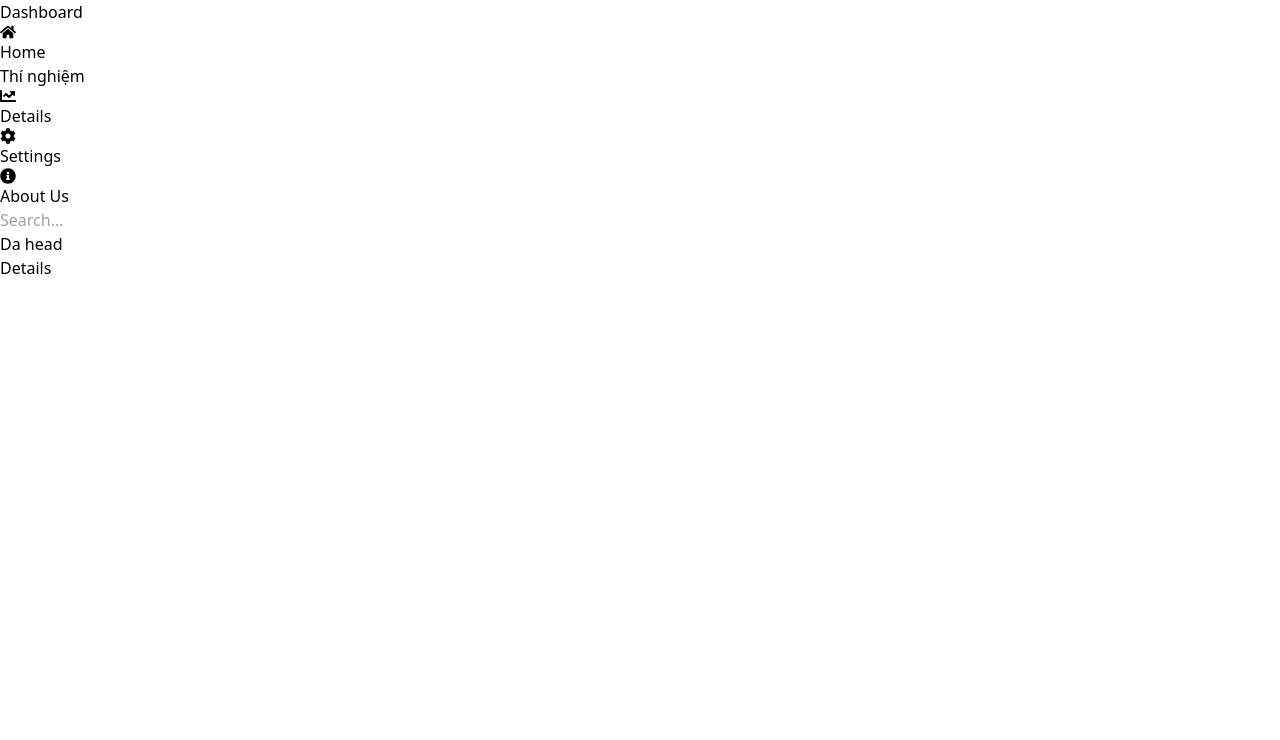
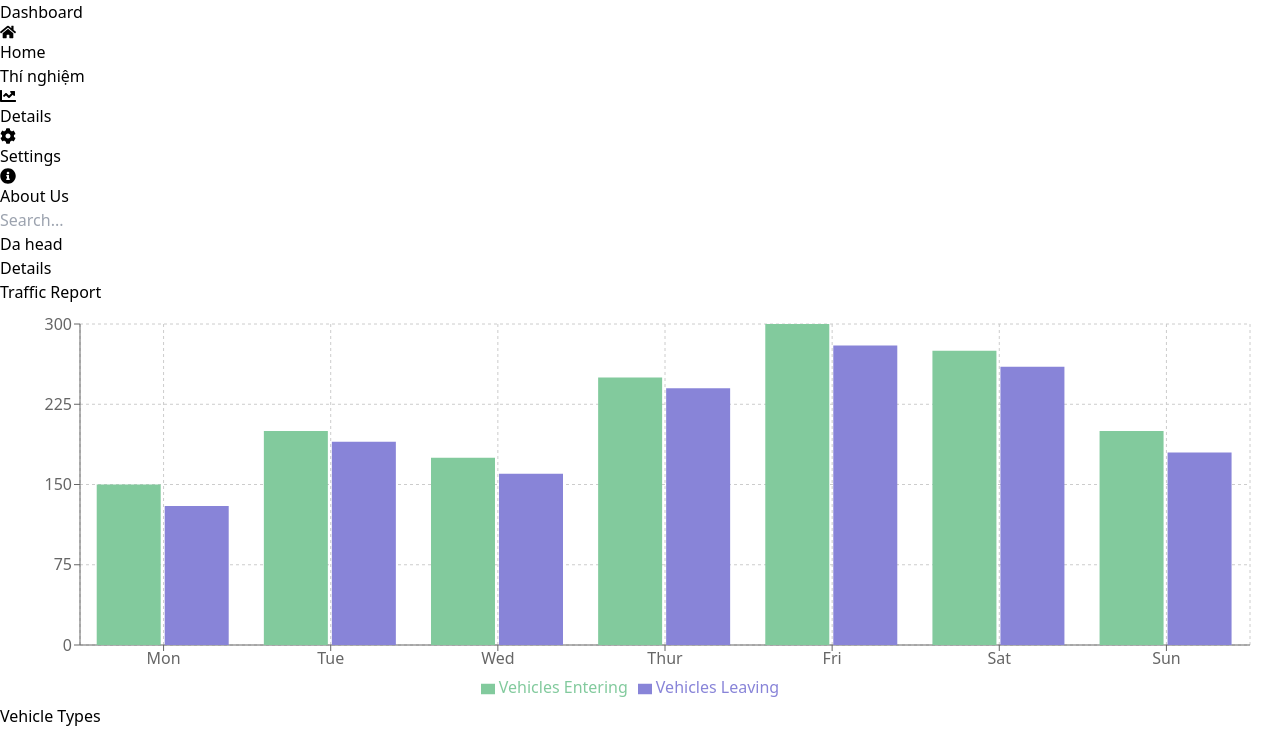
Before and after one commit to dgs420/IOT-Project, a React (Vite) app in the folder Iot_Frontend/: page /details in a window 1280 px wide. Shown: the top 740 px of the page. Built offline with nearby package versions, Linux system fonts and the light colour scheme.

Commit message:
Small update

```diff
--- a/Iot_Frontend/src/App.jsx
+++ b/Iot_Frontend/src/App.jsx
@@ -7,8 +7,8 @@ import {
 } from "react-router-dom";
 import Layout from "./components/shared/Layout";
 import Home from "./pages/Home";
-import Details from "./pages/Details";
 import Login from "./pages/Login";
+import Statistics from "./pages/Statistics";
 
 export default function App() {
   return (
@@ -17,7 +17,7 @@ export default function App() {
         <Route path="/" element={<Layout />}>
           <Route index element={<Home />} />
           <Route path="users" element={<p> users</p>} />
-          <Route path="details" element={<Details/>} />
+          <Route path="details" element={<Statistics/>} />
           <Route path="settings" element={<p> settings</p>} />
           <Route path="about" element={<p> about</p>} />
 
--- a/Iot_Frontend/src/pages/Details.jsx
+++ /dev/null
@@ -1,11 +0,0 @@
-import React from 'react'
-
-const Details = () => {
-  return (
-    <div>
-      Details
-    </div>
-  )
-}
-
-export default Details
--- /dev/null
+++ b/Iot_Frontend/src/pages/Statistics.jsx
@@ -0,0 +1,14 @@
+import React from 'react'
+
+import DashBoard from '../components/DashBoard'
+
+const Statistics = () => {
+  return (
+    <div>
+      Details
+      <DashBoard/>
+    </div>
+  )
+}
+
+export default Statistics
```
